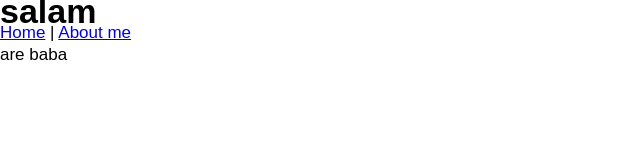
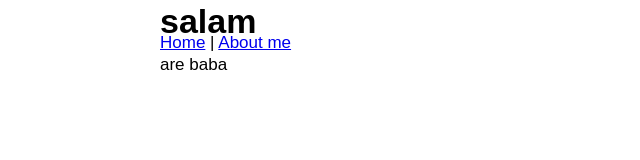
Before and after one commit to jafarijason/gatsby-react-work, a Gatsby site: page / in a window 1280 px wide. Shown: the whole page, without its empty margins (0-640 px from the left). Built offline with nearby package versions, Linux system fonts and the light colour scheme; Gatsby itself is replaced by a stand-in of ours.

Commit message:
make layout component and used it into app

```diff
--- /dev/null
+++ b/src/components/layout.js
@@ -0,0 +1,12 @@
+import React from 'react'
+import styles from './layout.module.scss'
+
+const Layout = (props) => {
+  return (
+    <div className={styles.container}>
+      {props.children}
+    </div>
+   );
+}
+
+export default Layout;
--- /dev/null
+++ b/src/components/layout.module.scss
@@ -0,0 +1,5 @@
+.container {
+    margin: 0 auto;
+    max-width: 960px;
+    padding: 10px;
+}
--- a/src/pages/index.js
+++ b/src/pages/index.js
@@ -1,10 +1,11 @@
 import React from "react"
 import { Link } from "gatsby"
+import Layout from "../components/layout"
 
 export default function Home() {
     return (
 
-        <div>
+        <Layout>
             <h1>salam</h1>
             <div>
             <Link to="/">Home</Link> | <Link to="/about">About me</Link>
@@ -12,6 +13,6 @@ export default function Home() {
             <p>
                 are baba
             </p>
-        </div>
+        </Layout>
     )
 }
```
Also changed, not shown: src/pages/404.js (+5 -2 lines), src/pages/about.js (+5 -2 lines).
